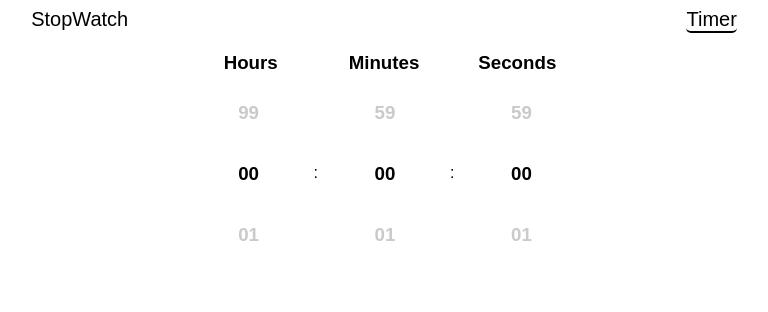
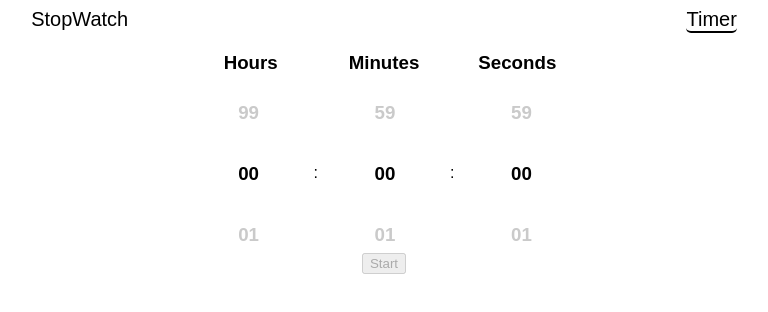
Before and after one commit to bward021/react-timer, a React (Create React App) app: page /timer in a window 1280 px wide. Shown: the top 312 px of the page, without its empty margins (256-1024 px from the left). Built offline with nearby package versions, Linux system fonts and the light colour scheme.

Commit message:
update readme, add audio functionality, add counting and buttons functionality to timer updated all planning and comments in file, updated buttons to work properly and added a sounds for when the timer goes off. updated counting to work properly.

```diff
--- a/src/components/pages/Carousel.js
+++ b/src/components/pages/Carousel.js
@@ -24,7 +24,11 @@ const Carousel = (props) => {
         return idx.toString().padStart(2, "0");
       })
       .map((num, idx) => (
-        <div key={idx} className="number">
+        <div
+          key={idx}
+          className="number"
+          onDoubleClick={() => console.log("clicked")}
+        >
           <h3>{num}</h3>
         </div>
       ));
@@ -63,8 +67,3 @@ const Carousel = (props) => {
 };
 
 export default Carousel;
-
-// Set correct numbers
-// - Hours 00 - 59
-// - Minutes 00 - 59
-// - Seconds 00 - 59
--- a/src/components/pages/Timer.js
+++ b/src/components/pages/Timer.js
@@ -1,16 +1,85 @@
-import React, { useState } from "react";
+import React, { useState, useEffect, useCallback } from "react";
+import moment from "moment";
+
 import Carousel from "./Carousel";
+import dogSound from "../../sounds/mixkit-dog-barking-twice-1.wav";
 
 const Timer = () => {
+  const [counting, setCounting] = useState(false);
+  const [firstClick, setFirstClick] = useState(false);
+  const [overallTime, setOverallTime] = useState(0);
   const [hours, setHours] = useState(0);
   const [minutes, setMinutes] = useState(0);
   const [seconds, setSeconds] = useState(0);
+  const [audio] = useState(new Audio(dogSound));
+
+  const calculateTotalSeconds = useCallback(() => {
+    return hours * 3600 + minutes * 60 + seconds;
+  }, [hours, minutes, seconds]);
+
+  useEffect(() => {
+    setOverallTime(calculateTotalSeconds());
+  }, [calculateTotalSeconds]);
+
+  useEffect(() => {
+    let timerId;
+    if (counting) {
+      timerId = setInterval(() => {
+        if (overallTime === 1) {
+          setCounting(!counting);
+          audio.play();
+        }
+        setOverallTime((prevCount) => (prevCount -= 1));
+      }, 1000);
+    }
+
+    return () => clearInterval(timerId);
+  });
+
+  const displayTime = (time) => {
+    return moment().hour(0).minute(0).second(time).format("HH : mm : ss");
+  };
+
+  const handleStart = () => {
+    setCounting(!counting);
+    setFirstClick(!firstClick);
+  };
+
+  const handleCancel = () => {
+    setCounting(false);
+    setFirstClick(false);
+    setOverallTime(0);
+    setHours(0);
+    setMinutes(0);
+    setSeconds(0);
+  };
+
   return (
-    <Carousel
-      setHours={setHours}
-      setMinutes={setMinutes}
-      setSeconds={setSeconds}
-    />
+    <div>
+      {!counting && !firstClick ? (
+        <Carousel
+          setHours={setHours}
+          setMinutes={setMinutes}
+          setSeconds={setSeconds}
+        />
+      ) : (
+        <div>{displayTime(overallTime)}</div>
+      )}
+      <div className="button-container">
+        {!counting && !firstClick ? (
+          <button onClick={handleStart} disabled={overallTime === 0}>
+            Start
+          </button>
+        ) : (
+          <>
+            <button onClick={() => setCounting(!counting)}>
+              {!counting ? "Resume" : "Pause"}
+            </button>
+            <button onClick={handleCancel}>Cancel</button>
+          </>
+        )}
+      </div>
+    </div>
   );
 };
 
--- a/src/styles.css
+++ b/src/styles.css
@@ -74,7 +74,6 @@
 }
 
 .slick-center h3 {
-  /* color: #3498db; */
   color: black;
 }
 
@@ -82,11 +81,6 @@
   width: 33%;
 }
 
-.center {
-  /* padding: 1em;
-  margin: 1em; */
-}
-
 /* Fixes an issue with the focus being too big */
 .number {
   width: 90% !important;
```
Also changed, not shown: src/components/pages/StopWatch.js (+0 -12 lines), 2 other files (tests, documents, lock files or other folders).
